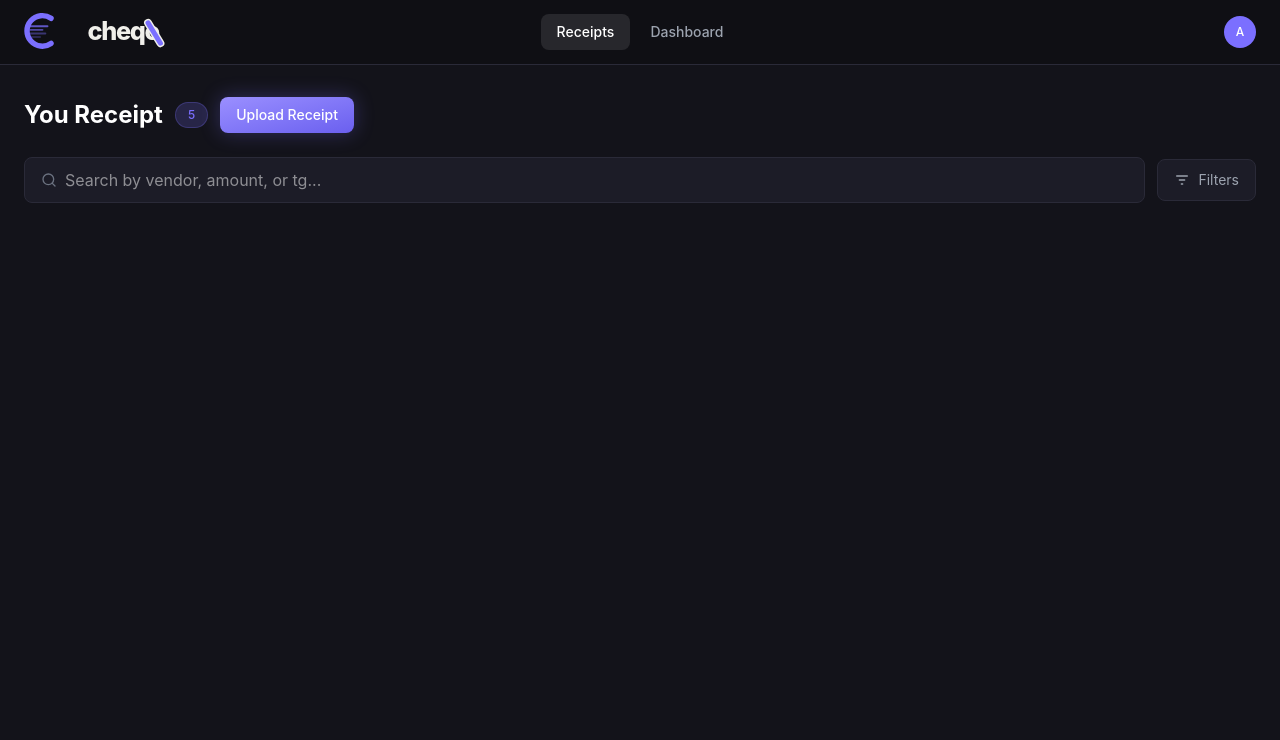
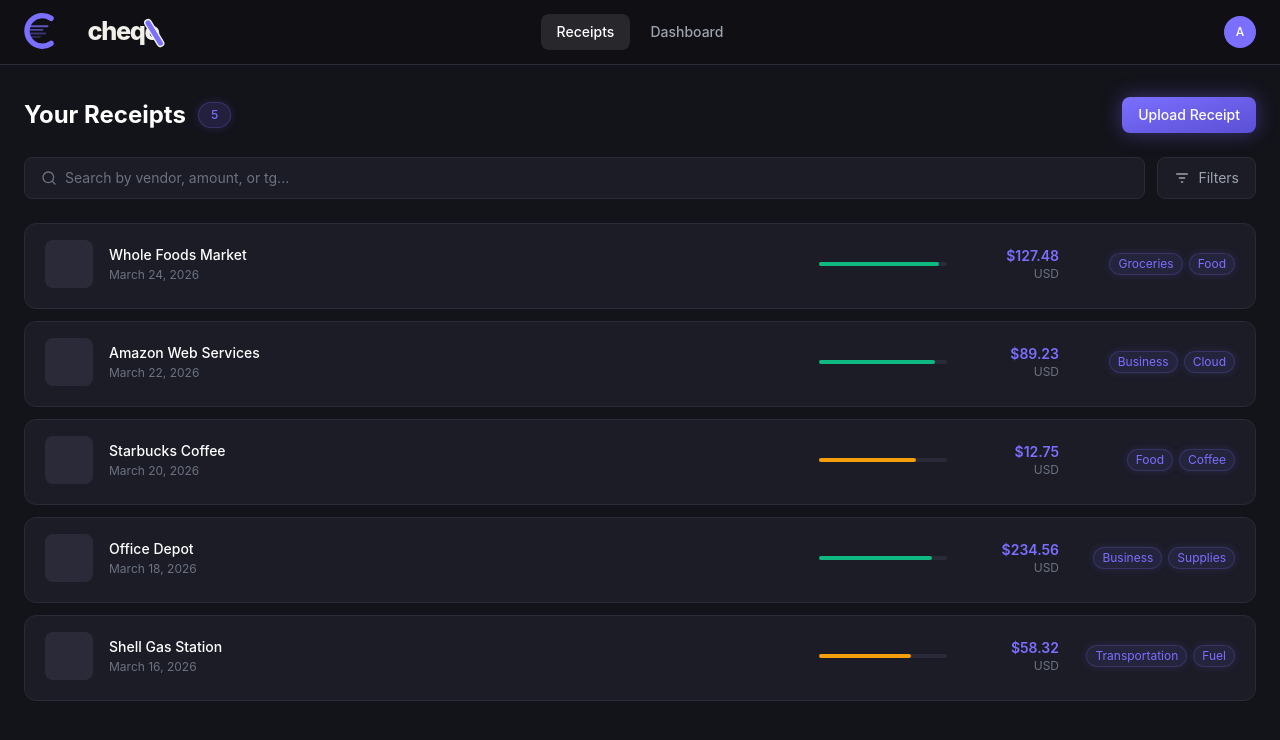
Before and after one commit to alexandragololobova/cheqo, a React (Vite) app in the folder apps/web/: page /receipts in a window 1280 px wide. Shown: the top 740 px of the page. Built offline with nearby package versions, Linux system fonts and the light colour scheme.

Commit message:
feat(web): add receipt list with mock data, confidence bars, and tags

```diff
--- a/apps/web/src/pages/ReceiptsPage.tsx
+++ b/apps/web/src/pages/ReceiptsPage.tsx
@@ -67,7 +67,7 @@
 		<div className="flex flex-col gap-6">
 			<PageHeader count={MOCK_RECEIPTS.length} />
 			<Toolbar />
-			{/*<ReceiptsList receipts={MOCK_RECEIPTS} />*/}
+			<ReceiptsList receipts={MOCK_RECEIPTS} />
 		</div>
 	);
 }
@@ -76,17 +76,17 @@
 	return (
 		<div className="flex items-center justify-between">
 			<div className="flex items-center gap-3">
-				<h1 className="text-2xl font-bold text-white">You Receipt</h1>
-				<span className="px-3 py-1 rounded-full bg-[#7B6FFF]/20 text-[#7B6FFF] text-xs font-medium border border-[#7B6FFF]/25">
+				<h1 className="text-2xl font-bold text-white">Your Receipts</h1>
+				<span className="px-3 py-1 rounded-full bg-[#7B6FFF]/15 text-[#7B6FFF] text-xs font-medium border border-[#7B6FFF]/25 shadow-[0_0_10px_rgba(123,111,255,0.2)]">
 					{count}
 				</span>
-				<button
-					type="button"
-					className="px-4 py-2 rounded-lg text-sm font-medium text-white bg-linear-to-br from-[#9B8FFF] to-[#6B5FEF] hover:from-[#A89FFF] hover:to-[#7B6FFF] transition-all shadow-[0_0_20px_rgba(123,111,255,0.3)]"
-				>
-					Upload Receipt
-				</button>
 			</div>
+			<button
+				type="button"
+				className="px-4 py-2 rounded-lg text-sm font-medium text-white bg-linear-to-br from-[#7B6FFF] to-[#5B4FD4] hover:from-[#8B7FFF] hover:to-[#6B5FEF] transition-all shadow-[0_0_20px_rgba(123,111,255,0.4)] hover:shadow-[0_0_30px_rgba(123,111,255,0.6)]"
+			>
+				Upload Receipt
+			</button>
 		</div>
 	);
 }
@@ -113,7 +113,7 @@
 				<input
 					type="text"
 					placeholder="Search by vendor, amount, or tg..."
-					className="flex-1 bg-transparent test-sm text-white placeholder-#6B7280] outline-none"
+					className="flex-1 bg-transparent text-sm text-white placeholder-[#6B7280] outline-none"
 				/>
 			</div>
 			<button
@@ -141,3 +141,120 @@
 		</div>
 	);
 }
+
+function ReceiptsList({ receipts }: { receipts: Receipt[] }) {
+	if (receipts.length === 0) {
+		return <EmptyState />;
+	}
+
+	return (
+		<div className="flex flex-col gap-3">
+			{receipts.map((receipt) => (
+				<ReceiptRow key={receipt.id} receipt={receipt} />
+			))}
+		</div>
+	);
+}
+
+function ReceiptRow({ receipt }: { receipt: Receipt }) {
+	const confidenceColor =
+		receipt.confidence >= 0.85
+			? "#10B981"
+			: receipt.confidence >= 0.6
+				? "#F59E0B"
+				: "#F43F5E";
+
+	return (
+		<div className="flex items-center gap-4 p-5 pt-4 bg-[#1C1C27] rounded-xl border border-[#2A2A38] hover:border-[#7B6FFF]/30 hover:bg-[#1E1E2E] transition-all cursor-pointer">
+			{/* Thumbnail */}
+			<div className="w-12 h-12 rounded-lg bg-[#2A2A38] shrink-0 overflow-hidden">
+				{receipt.imageUrl ? (
+					<img
+						src={receipt.imageUrl}
+						alt={receipt.vendor}
+						className="w-full h-full object-cover"
+					/>
+				) : (
+					<div className="w-full h-full bg-[#2A2A38]" />
+				)}
+			</div>
+
+			{/* Vendor + data */}
+			<div className={"flex-1 min-w-0"}>
+				<p className="text-white font-medium text-sm truncate">
+					{receipt.vendor}
+				</p>
+				<p className="text-[#6B7280] text-xs mt-0.5">{receipt.date}</p>
+			</div>
+
+			{/* Confidence bar */}
+			<div className="flex items-center gap-2 w-32">
+				<div className="flex-1 h-1 rounded-full bg-[#2A2A38]">
+					<div
+						className="h-1 rounded-full transition-all"
+						style={{
+							width: `${receipt.confidence * 100}%`,
+							backgroundColor: confidenceColor,
+						}}
+					/>
+				</div>
+			</div>
+
+			{/* Amount */}
+			<div className="text-right w-24">
+				<p className="text-[#7B6FFF] font-semibold text-sm">
+					${receipt.total.toFixed(2)}
+				</p>
+				<p className="text-[#6B7280] text-xs">{receipt.currency}</p>
+			</div>
+
+			{/* Tags */}
+			<div className="flex items-center gap-1.5 w-40 justify-end">
+				{receipt.tags.map((tag) => (
+					<span
+						key={tag}
+						className="px-2 py-0.5 rounded-full bg-[#7B6FFF]/10 text-[#7B6FFF] text-xs border border-[#7B6FFF]/20 shadow-[0_0_8px_rgba(123,111,255,0.15)]"
+					>
+						{tag}
+					</span>
+				))}
+			</div>
+		</div>
+	);
+}
+
+function EmptyState() {
+	return (
+		<div className="flex flex-col items-center gap-4 py-24 text-center">
+			<div className="w-14 h-14 rounded-2xl bg-[#7B6FFF]/10 border border-[#7B6FFF]/20 flex items-center justify-center">
+				<svg
+					width="24"
+					height="24"
+					viewBox="0 0 24 24"
+					fill="none"
+					stroke="#7B6FFF"
+					strokeWidth="1.5"
+					strokeLinecap="round"
+					strokeLinejoin="round"
+					role="img"
+					aria-label="No receipts"
+				>
+					<path d="M14 2H6a2 2 0 0 0-2 2v16a2 2 0 0 0 2 2h12a2 2 0 0 0 2-2V8z" />
+					<polyline points="14 2 14 8 20 8" />
+				</svg>
+			</div>
+			<div className="flex flex-col gap-1">
+				<p className="text-white font-medium">No receipts yet</p>
+				<p className="text-[#6B7280] text-sm">
+					Upload your first receipt to get started
+				</p>
+			</div>
+			<button
+				type="button"
+				className="px-4 py-2 rounded-lg text-sm font-medium text-white bg-linear-to-br from-[#9B8FFF] to-[#6B5FEF] hover:from-[#A89FFF] hover:to-[#7B6FFF] transition-all"
+			>
+				Upload Receipts
+			</button>
+		</div>
+	);
+}
--- a/apps/web/src/pages/UploadPage.tsx
+++ b/apps/web/src/pages/UploadPage.tsx
@@ -29,7 +29,7 @@
 function Dropzone() {
 	return (
 		<div className="w-full max-w-2xl border-2 border-dashed border-[#7B6FFF]/50 rounded-2xl bg-[#1C1C27] p-16 flex flex-col items-center gap-6 hover:border-[#7B6FFF]/80 transition-all cursor-pointer shadow-[0_0_60px_-10px_rgba(123,111,255,0.3)] hover:shadow-[0_0_80px_-10px_rgba(123,111,255,0.5)]">
-			<div className="w-16 h-16 rounded-2xl flex items-center justify-center shadow-[0_0_30px_rgba(123,111,255,0.5)] bg-gradient-to-br from-[#9B8FFF] to-[#6B5FEF]">
+			<div className="w-16 h-16 rounded-2xl flex items-center justify-center shadow-[0_0_30px_rgba(123,111,255,0.5)] bg-linear-to-br from-[#9B8FFF] to-[#6B5FEF]">
 				<svg
 					role="img"
 					aria-label="Upload file"
@@ -57,7 +57,7 @@
 			</div>
 			<button
 				type="button"
-				className="px-6 py-2.5 text-white text-sm font-medium rounded-lg transition-all shadow-[0_0_20px_rgba(123,111,255,0.4)] bg-gradient-to-br from-[#9B8FFF] to-[#6B5FEF] hover:shadow-[0_0_30px_rgba(123,111,255,0.6)] hover:from-[#A89FFF] hover:to-[#7B6FFF]"
+				className="px-6 py-2.5 text-white text-sm font-medium rounded-lg transition-all shadow-[0_0_20px_rgba(123,111,255,0.4)] bg-linear-to-br from-[#9B8FFF] to-[#6B5FEF] hover:shadow-[0_0_30px_rgba(123,111,255,0.6)] hover:from-[#A89FFF] hover:to-[#7B6FFF]"
 			>
 				Browse files
 			</button>
```
